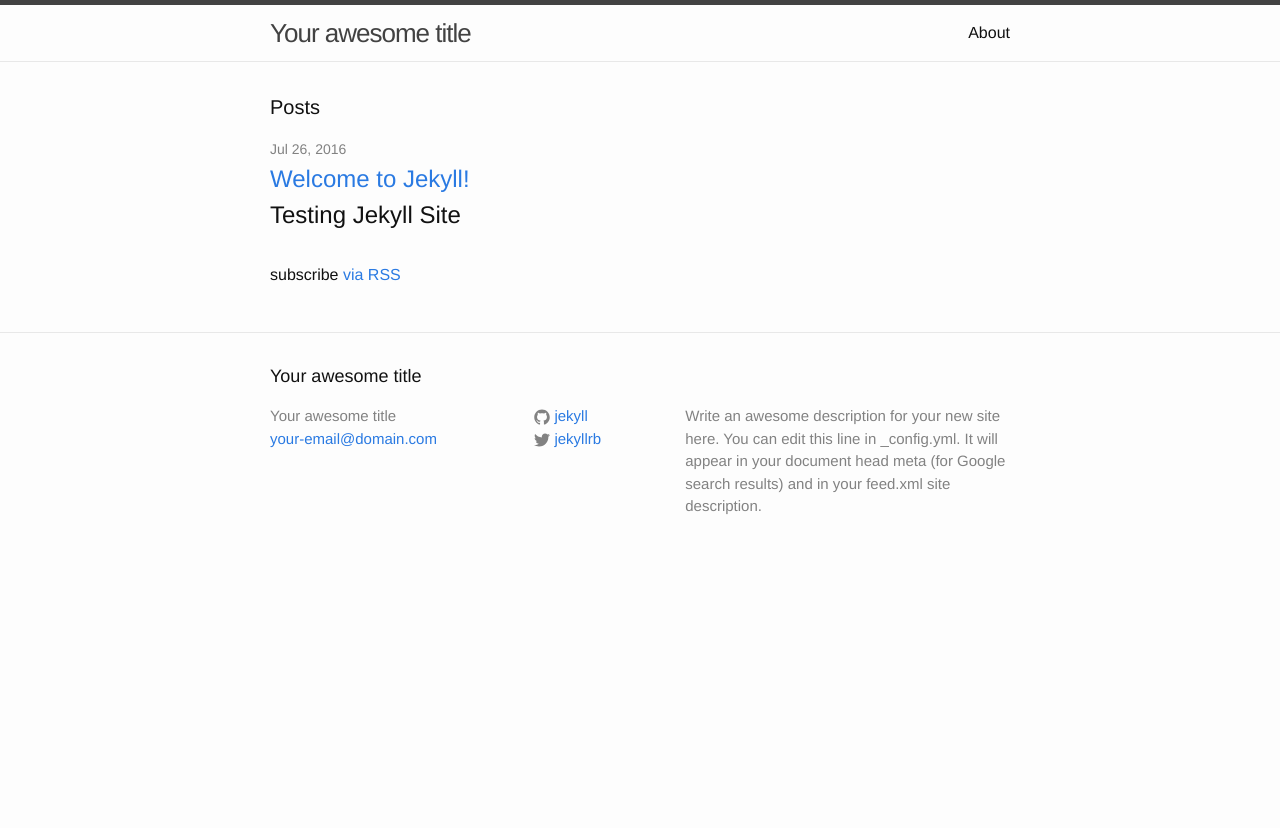
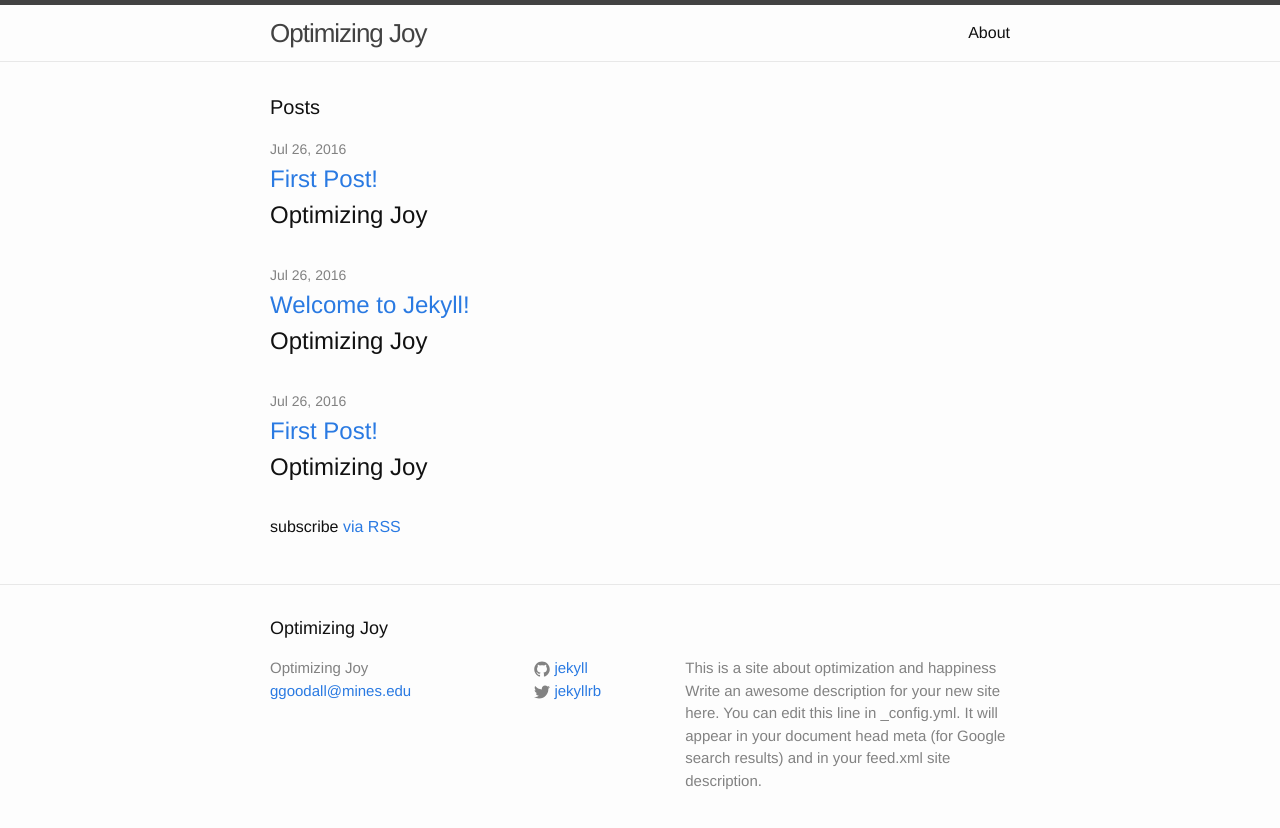
Before and after one commit to gipsgoodall/gipsgoodall.github.io, a Jekyll site: the page built from index.html, in a window 1280 px wide. Shown: the top 828 px of the page. Built offline with Jekyll 4.4.1, drawn with Linux system fonts in a browser that asks for light colours.

Commit message:
Add existing file

```diff
--- a/_config.yml
+++ b/_config.yml
@@ -6,14 +6,15 @@
 # 'jekyll serve'. If you change this file, please restart the server process.
 
 # Site settings
-title: Your awesome title
-email: your-email@domain.com
+title: Optimizing Joy
+email: ggoodall@mines.edu
 description: > # this means to ignore newlines until "baseurl:"
+  This is a site about optimization and happiness
   Write an awesome description for your new site here. You can edit this
   line in _config.yml. It will appear in your document head meta (for
   Google search results) and in your feed.xml site description.
 baseurl: "" # the subpath of your site, e.g. /blog
-url: "http://yourdomain.com" # the base hostname & protocol for your site
+url: "http://www.optimizingjoy.com" # the base hostname & protocol for your site
 twitter_username: jekyllrb
 github_username:  jekyll
 
--- /dev/null
+++ b/_posts/2016-07-25-test-post-optimizing-joy.md
@@ -0,0 +1,30 @@
+---
+layout: post
+title:  "First Post!"
+date:   2016-07-26 09:35:23 -0600
+categories: jekyll update
+---
+
+This is a test post from 7.26.17
+
+Optimizing joy
+
+You’ll find this post in your `_posts` directory. Go ahead and edit it and re-build the site to see your changes. You can rebuild the site in many different ways, but the most common way is to run `jekyll serve`, which launches a web server and auto-regenerates your site when a file is updated.
+
+To add new posts, simply add a file in the `_posts` directory that follows the convention `YYYY-MM-DD-name-of-post.ext` and includes the necessary front matter. Take a look at the source for this post to get an idea about how it works.
+
+Jekyll also offers powerful support for code snippets:
+
+{% highlight ruby %}
+def print_hi(name)
+  puts "Hi, #{name}"
+end
+print_hi('Tom')
+#=> prints 'Hi, Tom' to STDOUT.
+{% endhighlight %}
+
+Check out the [Jekyll docs][jekyll-docs] for more info on how to get the most out of Jekyll. File all bugs/feature requests at [Jekyll’s GitHub repo][jekyll-gh]. If you have questions, you can ask them on [Jekyll Talk][jekyll-talk].
+
+[jekyll-docs]: http://jekyllrb.com/docs/home
+[jekyll-gh]:   https://github.com/jekyll/jekyll
+[jekyll-talk]: https://talk.jekyllrb.com/
--- /dev/null
+++ b/_posts/2016-07-26-pushing_to_git.md
@@ -0,0 +1,10 @@
+---
+layout: post
+title:  "First Post!"
+date:   2016-07-26 15:35:23 -0600
+categories: jekyll update
+---
+
+Optimizing joy
+
+First post trying to push from terminal
--- a/index.html
+++ b/index.html
@@ -13,7 +13,7 @@
 
         <h2>
           <a class="post-link" href="{{ post.url | prepend: site.baseurl }}">{{ post.title }}</a>
-          Testing Jekyll Site
+          Optimizing Joy
         </h2>
       </li>
     {% endfor %}
```
Also changed, not shown: 1 other file.
